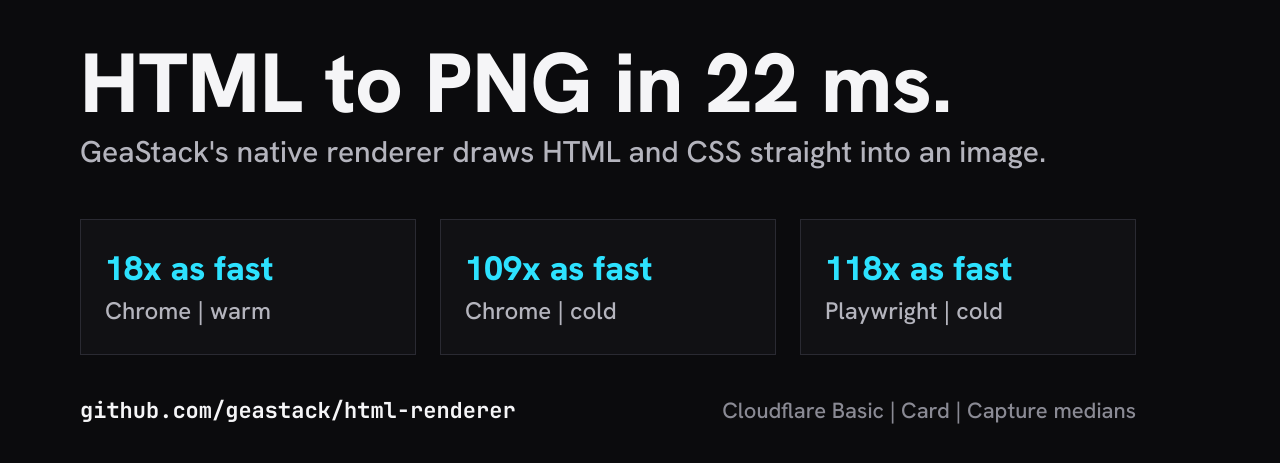
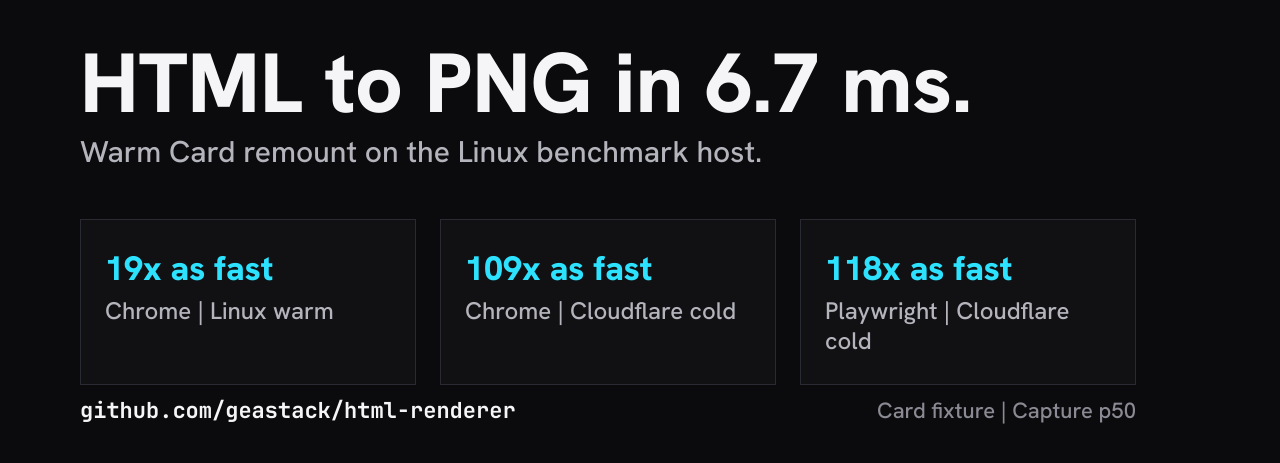
Before and after one commit to geastack/html-renderer, a website built with Vite: page fixtures/promo/readme.html in a window 1280 px wide. Shown: the part 141-604 px from the top of the page. Built offline with nearby package versions, Linux system fonts and the light colour scheme.

Commit message:
Feature Cloudflare deployment and Linux capture results

```diff
--- a/fixtures/promo/readme.html
+++ b/fixtures/promo/readme.html
@@ -12,17 +12,17 @@
       ><p class="eyebrow">HTML RENDERER</p
       ><p class="proof">THIS CARD WAS RENDERED BY GEA</p
     ></div
-    ><h1>HTML to PNG in 22 ms.</h1
-    ><p class="sub">GeaStack's native renderer draws HTML and CSS straight into an image.</p
+    ><h1>HTML to PNG in 6.7 ms.</h1
+    ><p class="sub">Warm Card remount on the Linux benchmark host.</p
     ><div class="stats"
-      ><div class="stat"><p class="value">18x as fast</p><p class="label">Chrome | warm</p></div
-      ><div class="stat"><p class="value">109x as fast</p><p class="label">Chrome | cold</p></div
-      ><div class="stat"><p class="value">118x as fast</p><p class="label">Playwright | cold</p></div
+      ><div class="stat"><p class="value">19x as fast</p><p class="label">Chrome | Linux warm</p></div
+      ><div class="stat"><p class="value">109x as fast</p><p class="label">Chrome | Cloudflare cold</p></div
+      ><div class="stat"><p class="value">118x as fast</p><p class="label">Playwright | Cloudflare cold</p></div
     ></div
     ><div class="grow"></div
     ><div class="footer"
       ><p class="repo">github.com/geastack/html-renderer</p
-      ><p class="note">Cloudflare Basic | Card | Capture medians</p
+      ><p class="note">Card fixture | Capture p50</p
     ></div
   ></main>
 </body>
```
Also changed, not shown: README.md, fixtures/promo/promo.png.
